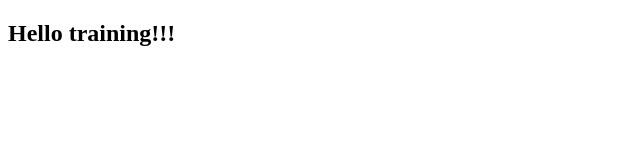
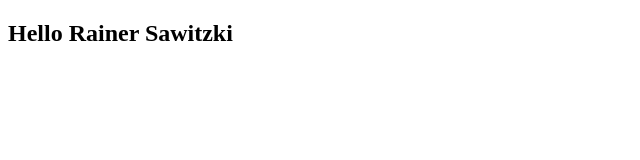
Before and after one commit to Javacream/org.javacream.training.angular, an Angular app in the folder training/: page / in a window 1280 px wide. Shown: the top 160 px of the page, without its empty margins (0-640 px from the left). Built offline with nearby package versions, Linux system fonts and the light colour scheme.

Commit message:
implement simple profile

```diff
--- a/training/src/app/app.component.html
+++ b/training/src/app/app.component.html
@@ -1 +1 @@
-<h2>Hello {{title}}!!!</h2>
+<h2>{{profileGreeting()}}</h2>
--- a/training/src/app/app.component.ts
+++ b/training/src/app/app.component.ts
@@ -1,4 +1,5 @@
 import { Component } from '@angular/core';
+import {profile} from './model/people.data'
 
 @Component({
   selector: 'app-root',
@@ -7,4 +8,8 @@ import { Component } from '@angular/core';
 })
 export class AppComponent {
   title = 'training';
+
+  profileGreeting(){
+    return `Hello ${profile.firstname} ${profile.lastname}`
+  }
 }
--- /dev/null
+++ b/training/src/app/model/people.data.ts
@@ -0,0 +1,3 @@
+import {Person} from './people.model'
+
+export let profile:Person = {id:42, lastname:"Sawitzki", firstname:"Rainer", gender:"m", height:183}
```
